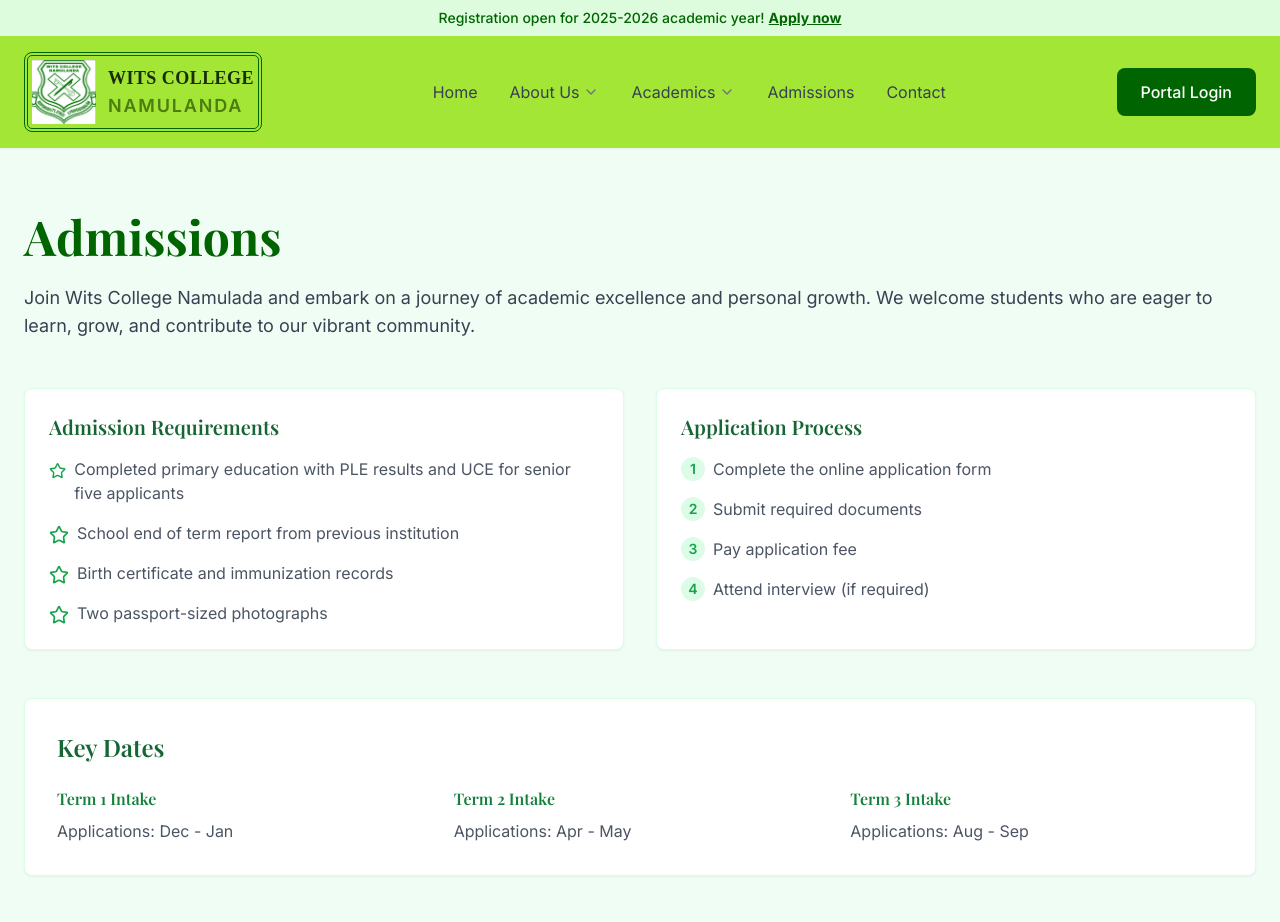
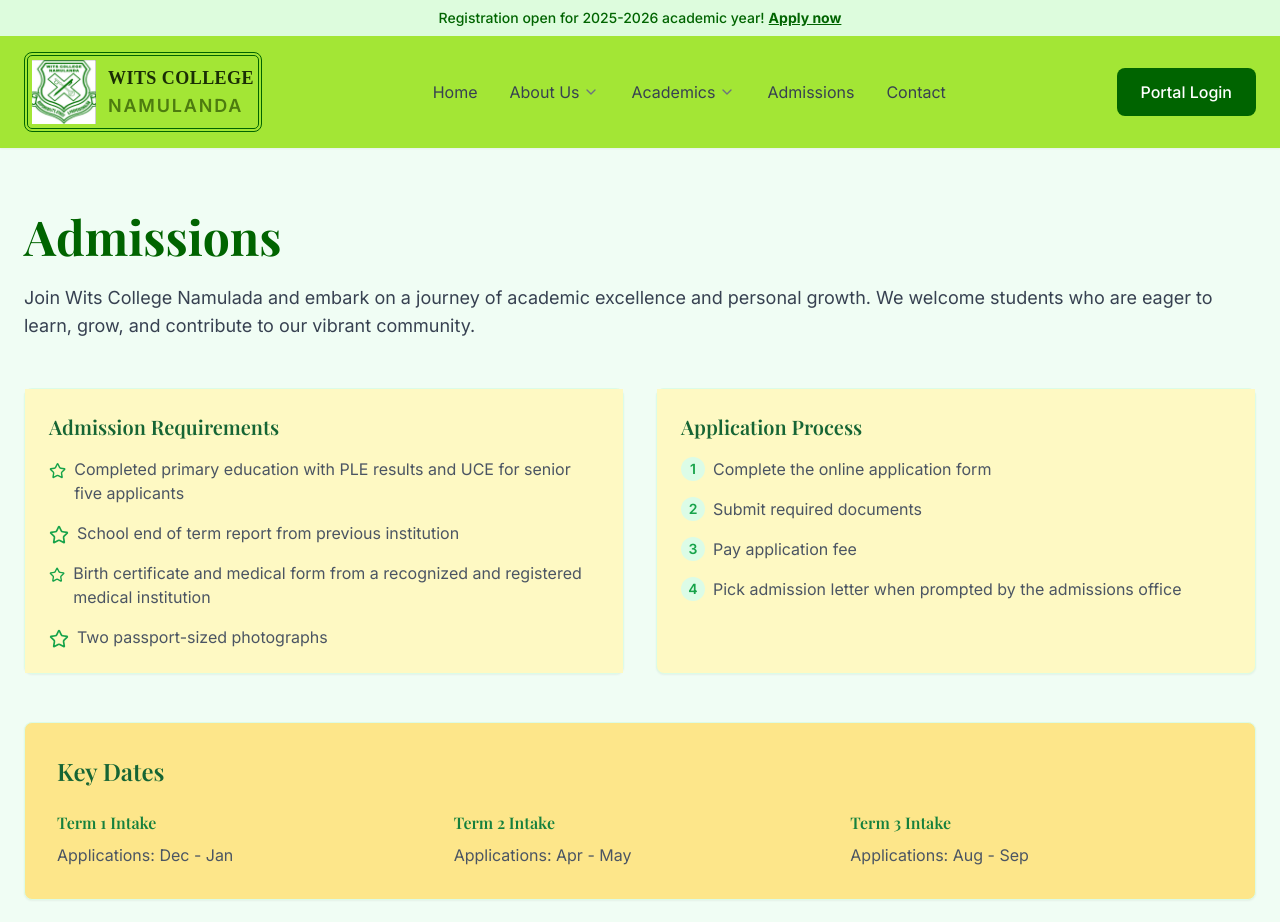
Before and after one commit to Ckealeb/wicona, a React (Vite) app: page /admissions in a window 1280 px wide. Shown: the top 922 px of the page. Built offline with nearby package versions, Linux system fonts and the light colour scheme.

Commit message:
Visual edit in Lovable
Edited UI in Lovable

```diff
--- a/src/pages/Admissions.tsx
+++ b/src/pages/Admissions.tsx
@@ -20,7 +20,7 @@ const Admissions = () => {
 
           <div className="grid md:grid-cols-2 gap-8 mb-12">
             <Card className="bg-white border-green-100">
-              <CardContent className="pt-6">
+              <CardContent className="pt-6 bg-yellow-100">
                 <h3 className="text-xl font-semibold mb-4 text-green-800">Admission Requirements</h3>
                 <ul className="space-y-4 text-gray-600">
                   <li className="flex items-start gap-2">
@@ -33,7 +33,7 @@ const Admissions = () => {
                   </li>
                   <li className="flex items-start gap-2">
                     <Star className="h-5 w-5 mt-1 text-green-600" />
-                    <span>Birth certificate and immunization records</span>
+                    <span>Birth certificate and medical form from a recognized and registered medical institution</span>
                   </li>
                   <li className="flex items-start gap-2">
                     <Star className="h-5 w-5 mt-1 text-green-600" />
@@ -43,8 +43,8 @@ const Admissions = () => {
               </CardContent>
             </Card>
 
-            <Card className="bg-white border-green-100">
-              <CardContent className="pt-6">
+            <Card className="border-green-100 bg-yellow-100">
+              <CardContent className="pt-6 bg-yellow-100">
                 <h3 className="text-xl font-semibold mb-4 text-green-800">Application Process</h3>
                 <ul className="space-y-4 text-gray-600">
                   <li className="flex items-start gap-2">
@@ -61,14 +61,14 @@ const Admissions = () => {
                   </li>
                   <li className="flex items-start gap-2">
                     <div className="flex h-6 w-6 items-center justify-center rounded-full bg-green-100 text-sm font-semibold text-green-600">4</div>
-                    <span className="text-base">Attend interview (if required)</span>
+                    <span className="text-base">Pick admission letter when prompted by the admissions office</span>
                   </li>
                 </ul>
               </CardContent>
             </Card>
           </div>
 
-          <div className="bg-white p-8 rounded-lg shadow-sm border border-green-100 mb-12">
+          <div className="p-8 rounded-lg shadow-sm border border-green-100 mb-12 bg-amber-200">
             <h3 className="text-2xl font-semibold mb-6 text-green-800">Key Dates</h3>
             <div className="grid md:grid-cols-3 gap-6">
               <div className="space-y-2">
```
